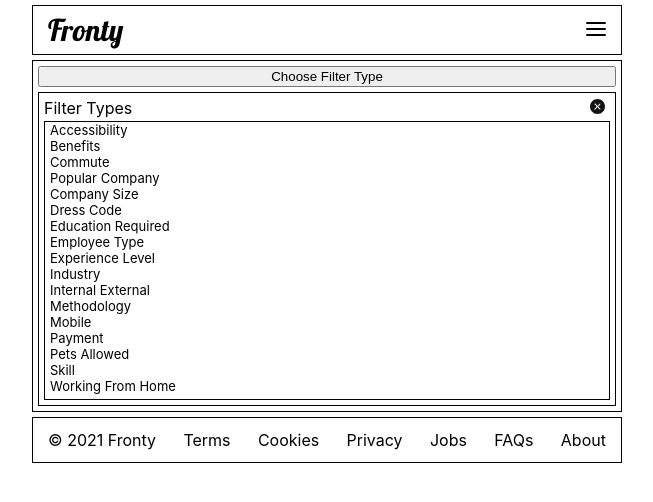
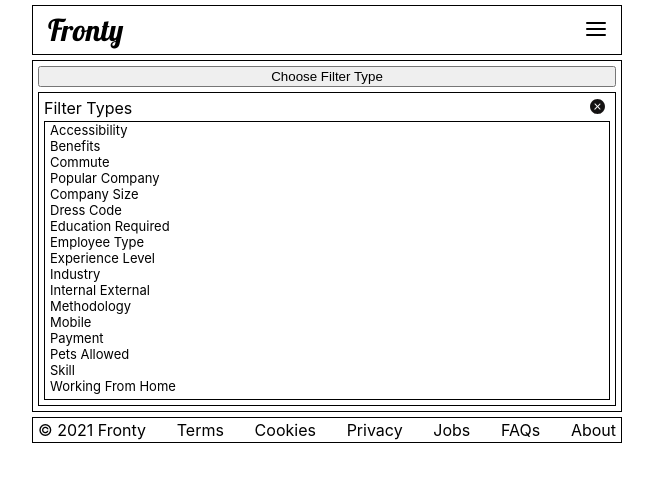
Before and after one commit to patcoston/fronty, a React (Create React App) app: page /portfolio/fronty/ in a window 1280 px wide. Shown: the top 502 px of the page, without its empty margins (313-966 px from the left). Built offline with nearby package versions, Linux system fonts and the light colour scheme.

Commit message:
Footer: Adjust CSS

```diff
--- a/src/components/Footer.css
+++ b/src/components/Footer.css
@@ -1,20 +1,21 @@
 .footer {
   border: 1px solid black;
+  padding: 0;
 }
 
 .footer ul {
-  list-style: none;
   display: flex;
   flex-direction: row;
   justify-content: space-between;
   flex-wrap: wrap;
+  list-style: none;
+  margin: 0;
 }
 
 .footer li {
-  cursor: pointer;
   padding: 2px 5px;
 }
 
-.footer li:hover {
+.footer a:hover {
   background-color: #ddd;
 }
```
